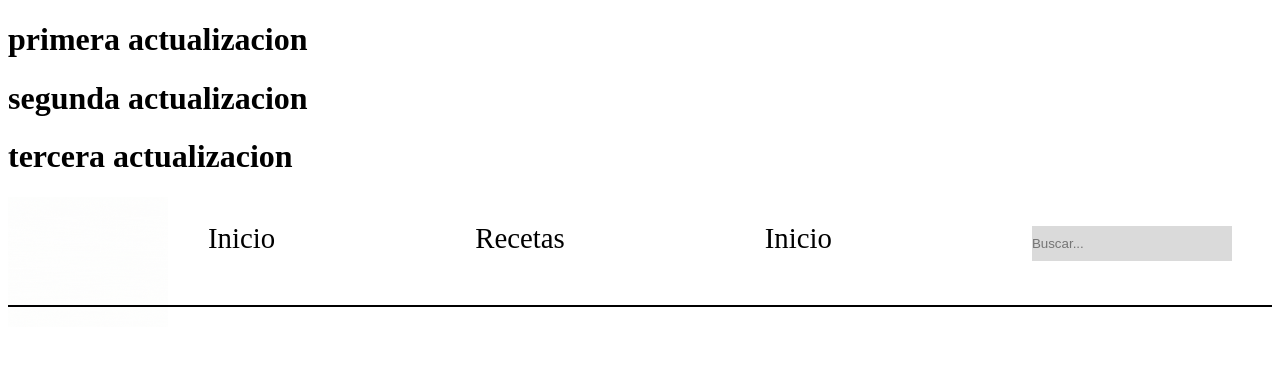
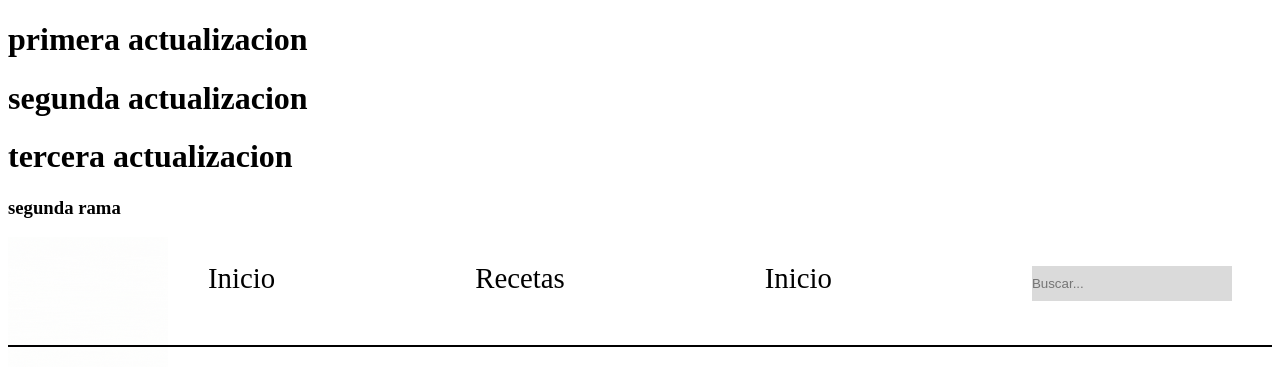
Before and after one commit to JoseTorres3/ficha2956309, a plain HTML site: page Tarea/index/index.html in a window 1280 px wide. Drawn offline with Linux system fonts and the light colour scheme.

Commit message:
segunda rama

```diff
--- a/Tarea/index/index.html
+++ b/Tarea/index/index.html
@@ -12,6 +12,7 @@
     <h1>primera actualizacion</h1>
     <h1>segunda actualizacion</h1>
     <h1>tercera actualizacion</h1>
+    <h3>segunda rama</h3>
     <header class="cabecera">
             <img src="../img/ms.gif" alt="" width="160px" height="130px">
         <nav class="barraN">
```
